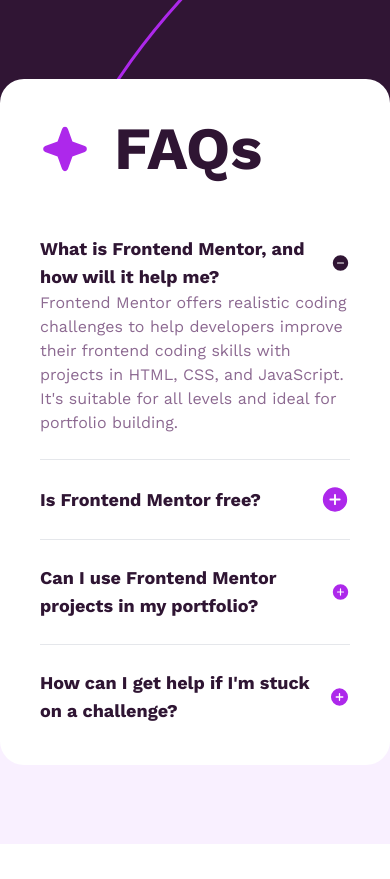
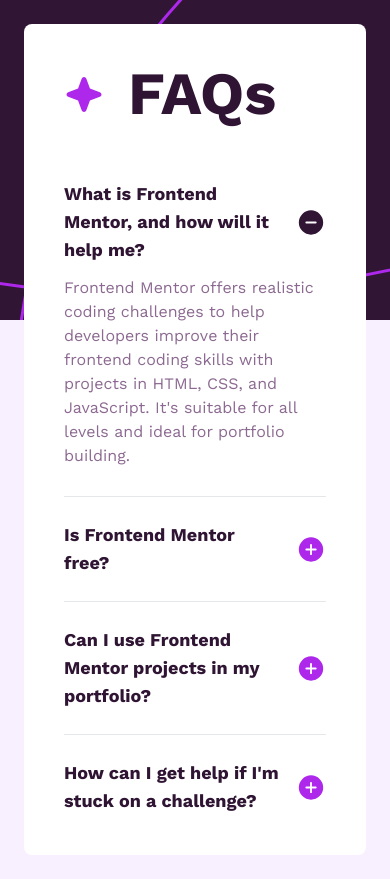
Before and after one commit to ZaibLComrade/Frontend-Challenges, a React (Vite) app in the folder Newbie/faq-accordion/: page / in a window 390 px wide. Before the commit the page ends 844 px from the top, so only its background shows below. Built offline with nearby package versions, Linux system fonts and the light colour scheme.

Commit message:
added transition to faq accordion

```diff
--- a/Newbie/faq-accordion/src/App.tsx
+++ b/Newbie/faq-accordion/src/App.tsx
@@ -6,13 +6,13 @@ export default function App() {
 
 
 	return (
-		<main className="bg-light-pink bg-[url('./assets/images/background-pattern-desktop.svg')] bg-no-repeat bg-top min-h-screen font-worksans flex justify-center items-center">
-			<section className="w-[600px] p-10 bg-white space-y-8 rounded-3xl">
+		<main className="bg-light-pink p-6 bg-[url('./assets/images/background-pattern-desktop.svg')] bg-no-repeat bg-top min-h-screen font-worksans flex justify-center items-center">
+			<section className="w-[600px] p-10 bg-white space-y-8 rounded-lg md:rounded-[20px]">
 				<div className="flex items-center gap-6">
 					<img
 						src={starIcon}
-						height={50}
-						width={50}
+						height={40}
+						width={40}
 						alt="Star Icon"
 					/>
 					<h1 className="text-6xl font-bold text-dark-purple">FAQs</h1>
--- a/Newbie/faq-accordion/src/components/Accordion.tsx
+++ b/Newbie/faq-accordion/src/components/Accordion.tsx
@@ -12,37 +12,41 @@ export default function Accordion({ items = [] }: Props) {
 
 	return (
 		<div className="">
-			{items.map(({ title, content }, idx) => (
-				<Fragment>
+			{items.map(({ title, content, id }, idx) => (
+				<Fragment key={id}>
 					<div
 						className={`${
 							idx === items.length - 1 && "pb-0"
 						} group py-6`}
 						onClick={() => setActiveItem(idx)}
 					>
-						<div className="flex items-center justify-between">
+						<div className="flex items-center justify-between gap-4">
 							<h2
 								className={`text-lg font-bold text-dark-purple group-hover:text-active-pink`}
 							>
 								{title}
 							</h2>
-							<div>
+							<div className="min-w-[30px]">
 								<img
 									src={
 										idx === activeItem
 											? closeIcon
 											: openIcon
 									}
+									height={30}
+									width={30}
 								/>
 							</div>
 						</div>
-						<p
+						<div
 							className={`${
-								idx !== activeItem && "hidden"
-							} text-grayish-purple`}
+								idx !== activeItem
+									? "opacity-0 grid-rows-[0fr]"
+									: "opacity-100 pb-1 pt-3 grid-rows-[1fr]"
+							} text-grayish-purple grid overflow-hidden transition-all duration-300`}
 						>
-							{content}
-						</p>
+							<p className="overflow-hidden">{content}</p>
+						</div>
 					</div>
 					{idx !== items.length - 1 && <hr />}
 				</Fragment>
--- a/Newbie/faq-accordion/src/constants/faq.ts
+++ b/Newbie/faq-accordion/src/constants/faq.ts
@@ -1,25 +1,30 @@
 export interface IFaq {
+	id: string;
 	title: string;
 	content: string;
 }
 
 const faqs: IFaq[] = [
 	{
+		id: "faq1",
 		title: "What is Frontend Mentor, and how will it help me?",
 		content:
 			"Frontend Mentor offers realistic coding challenges to help developers improve their frontend coding skills with projects in HTML, CSS, and JavaScript. It's suitable for all levels and ideal for portfolio building.",
 	},
 	{
+		id: "faq2",
 		title: "Is Frontend Mentor free?",
 		content:
 			"Yes, Frontend Mentor offers both free and premium coding challenges, with the free option providing access to a range of projects suitable for all skill levels.",
 	},
 	{
+		id: "faq3",
 		title: "Can I use Frontend Mentor projects in my portfolio?",
 		content:
 			"Yes, you can use projects completed on Frontend Mentor in your portfolio. It's an excellent way to showcase your skills to potential employers!",
 	},
 	{
+		id: "faq4",
 		title: "How can I get help if I'm stuck on a challenge?",
 		content:
 			"The best place to get help is inside Frontend Mentor's Discord community. There's a help channel where you can ask questions and seek support from other community members.",
```
